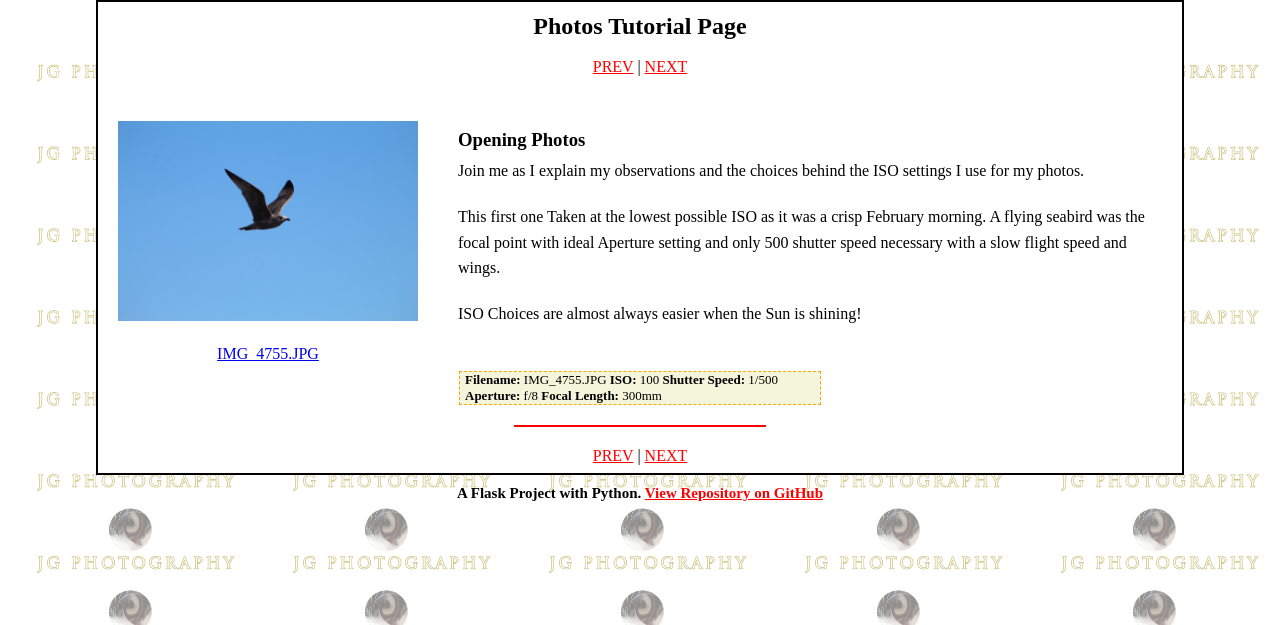
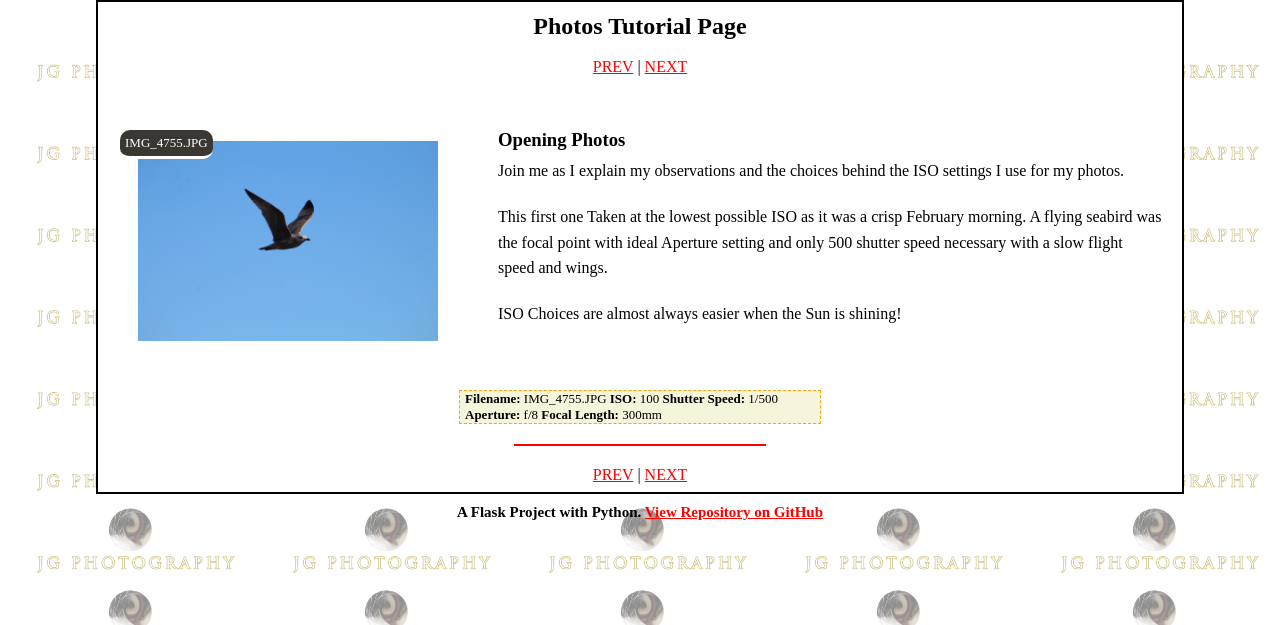
Before and after one commit to jg-digital-media/jgdm_flask_project, a Flask app: page /tutorial in a window 1280 px wide. Shown: the part 154-779 px from the top of the page. Run offline with Flask 2, Linux system fonts and the light colour scheme; some web fonts are replaced.

Commit message:
update styles

```diff
--- a/static/style.css
+++ b/static/style.css
@@ -1,4 +1,4 @@
-/* Last Updated: 28-06-2021 12:01 */
+/* Last Updated: 15-06-2021 14:40 */
 * {
   padding: 0;
   margin: 0; }
@@ -123,17 +123,21 @@ body {
         .container .tutorial_container .image_container {
           margin: 0 auto;
           width: 60%; } }
-      .container .tutorial_container .image_container > span {
+      .container .tutorial_container .image_container a {
+        color: black; }
+        .container .tutorial_container .image_container a > span {
           position: absolute;
-        top: 20px;
+          top: 29px;
           /* display: none; */
           left: 22px;
           font-size: 13px;
           font-weight: normal;
           background: #3a3632;
           padding: 5px 5px;
-        color: white; }
-        .container .tutorial_container .image_container > span:hover {
+          color: white;
+          border-bottom: white solid 3px;
+          border-radius: 10px 10px 10px 10px; }
+          .container .tutorial_container .image_container a > span:hover {
             display: block; }
     .container .tutorial_container hr {
       width: 250px;
@@ -173,7 +177,7 @@ body {
 #main_img {
   width: 80%; }
 
-.image_containers {
+.image_container {
   padding: 20px; }
 
 hr {
```
Also changed, not shown: 1 other file. Lines whose indentation alone changed are shown as unchanged.
